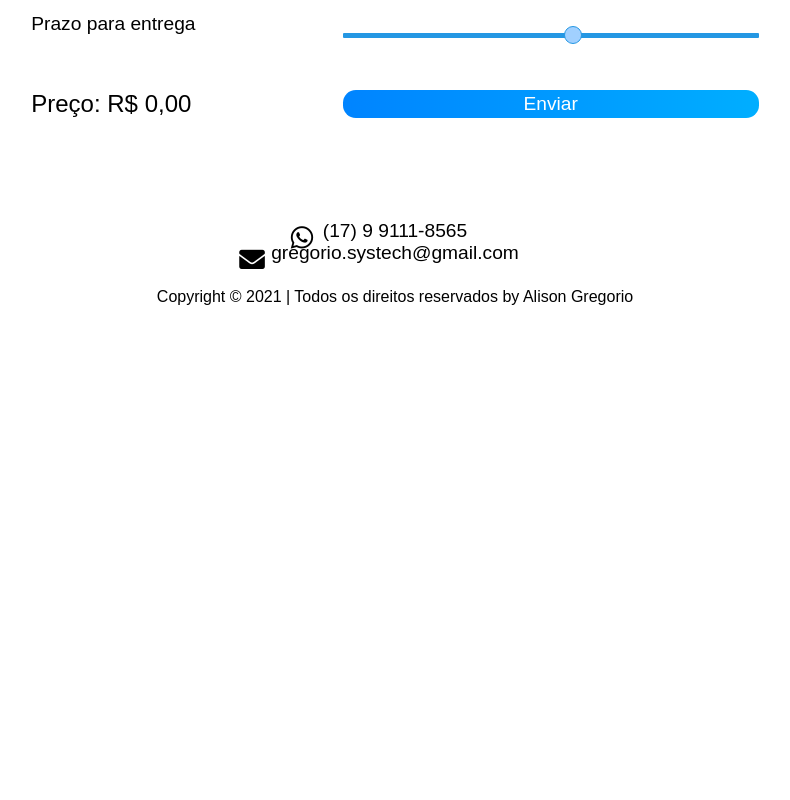
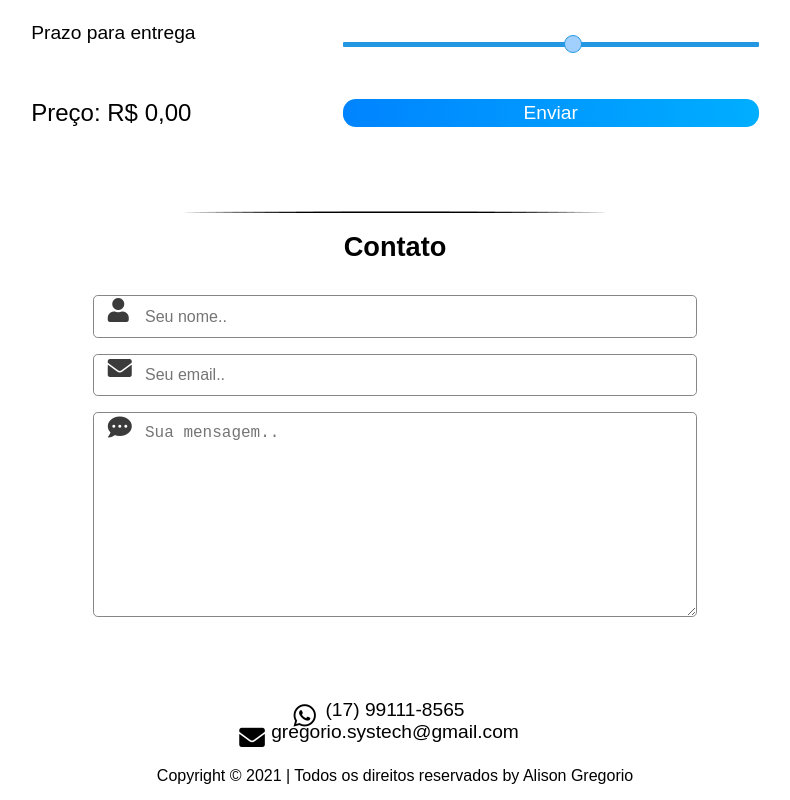
Before and after one commit to iSTALK3R/istalk3r.github.io, a plain HTML site: page index.html in a window 1280 px wide. Shown: the part 1661-2461 px from the top of the page, without its empty margins (245-1035 px from the left). Before the commit the page ends 1982 px from the top, so only its background shows below. Drawn offline with Linux system fonts and the light colour scheme; a web font is replaced by a local one.

Commit message:
finalizando seção de contato | ajustes de layout | front-end concluído

```diff
--- a/index.html
+++ b/index.html
@@ -152,10 +152,33 @@
             </div>
         </section>
 
+        <section class="contact">
+            <div class="section-header">
+                <img src="images/line.png" alt="line">
+                <h1>Contato</h1>
+            </div>
+            <div class="section-body" id="contact-body">
+                <form action="">
+                    <div class="form-group">
+                        <input type="text" name="name" id="name" placeholder="Seu nome..">
+                        <label for="name"><i class="fas fa-user"></i></label>
+                    </div>
+                    <div class="form-group">
+                        <input type="text" name="email" id="email" placeholder="Seu email..">
+                        <label for="email"><i class="fas fa-envelope"></i></label>
+                    </div>
+                    <div class="form-group">
+                        <textarea name="message" rows="10" id="message" placeholder="Sua mensagem.."></textarea>
+                        <label for="message"><i class="fas fa-comment-dots"></i></label>
+                    </div>
+                </form>
+            </div>
+        </section>
+
         <footer>
-            <div class="contact">
+            <div class="contact-info">
                 <div class="m-contact">
-                    <p><i class="fab fa-whatsapp"></i> (17) 9 9111-8565</p>
+                    <p><i class="fab fa-whatsapp"></i> (17) 99111-8565</p>
                 </div>
                 <div class="m-contact">
                     <p><i class="fas fa-envelope"></i> gregorio.systech@gmail.com</p>
--- a/styles.css
+++ b/styles.css
@@ -289,7 +289,7 @@ section {
     justify-content: center;
 }
 
-form {
+.orcamento form {
     width: 75%;
     padding: 1rem;
     padding-bottom: 2.5rem;
@@ -300,11 +300,11 @@ form {
     row-gap: 2rem;
 }
 
-form label {
+.orcamento form label {
     font-size: 1.2rem;
 }
 
-form:hover {
+.orcamento form:hover {
     box-shadow: 0 0 1rem .50rem rgba(0, 0, 0, .1);
 }
 
@@ -468,6 +468,47 @@ input[type=range]:focus::-ms-fill-upper {
     background: linear-gradient(to right, #00aeff, #0084ff);
 }
 
+/** Contact area */
+
+#contact-body {
+    display: flex;
+    justify-content: center;
+}
+
+.contact form {
+    display: flex;
+    flex-direction: column;
+}
+
+.contact .form-group {
+    position: relative;
+}
+
+.contact .form-group input, textarea {
+    width: 500px;
+    margin-bottom: 1rem;
+    font-size: 1rem;
+    padding: .7rem 3.2rem;
+    outline: none;
+    border: 1px solid #868686;
+    border-radius: .3rem;
+    transition: all ease-in-out .2s;
+}
+
+.contact .form-group label {
+    font-size: 1.5rem;
+    color: #3b3b3b;
+    position: absolute;
+    top: 1.4px;
+    left: 15px;
+    z-index: 1;
+}
+
+.contact input:focus, .contact textarea:focus {
+    border-color: #0084ff;
+    box-shadow: 0 0 1rem .1rem rgba(0, 0, 0, .1);
+}
+
 /** Footer area */
 
 footer {
@@ -477,7 +518,7 @@ footer {
     text-align: center;
 }
 
-.contact {
+.contact-info {
     display: flex;
     flex-direction: column;
     align-items: center;
@@ -498,7 +539,7 @@ footer {
 
 /** Responsive area */
 
-@media screen and (max-width: 860px) {
+@media screen and (max-width: 1190px) {
     .container {
         padding: 8px 15px;
     }
@@ -554,10 +595,14 @@ footer {
     .card:last-child {
         margin-bottom: 0;
     }
+
+    .contact .form-group input, textarea {
+        width: 300px;
+    }
 }
 
 @media screen and (max-width: 760px) {
-    form {
+    .orcamento form {
         width: 100%;
         grid-template-columns: 1fr;
     }
@@ -566,3 +611,13 @@ footer {
         padding: .50rem 0;
     }
 }
+
+@media screen and (max-width: 420px) {
+    .contact .form-group input, textarea {
+        width: 180px;
+    }
+
+    footer .m-contact i {
+        display: none;
+    }
+}
```
